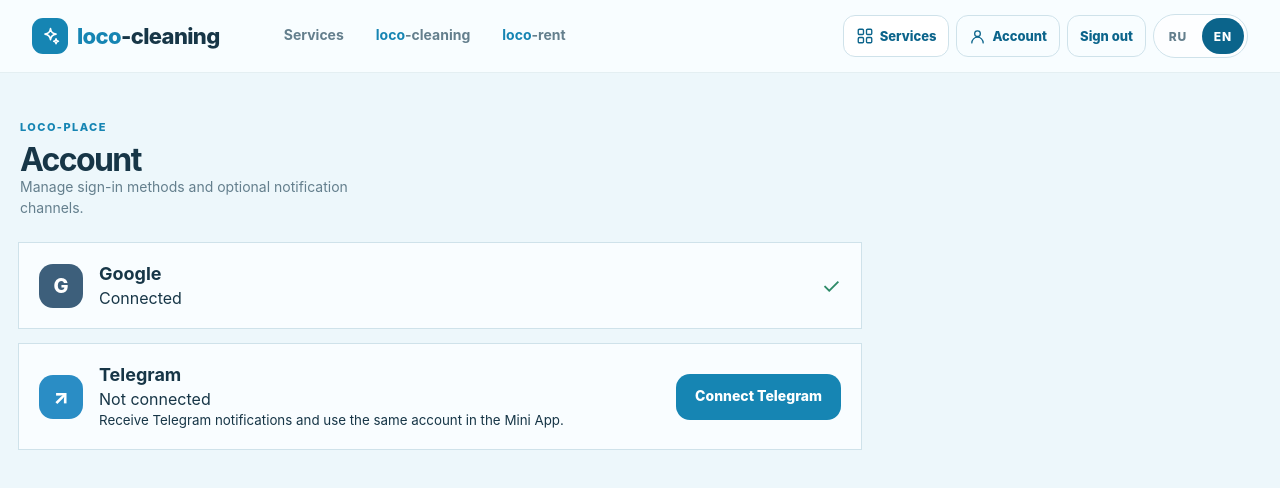
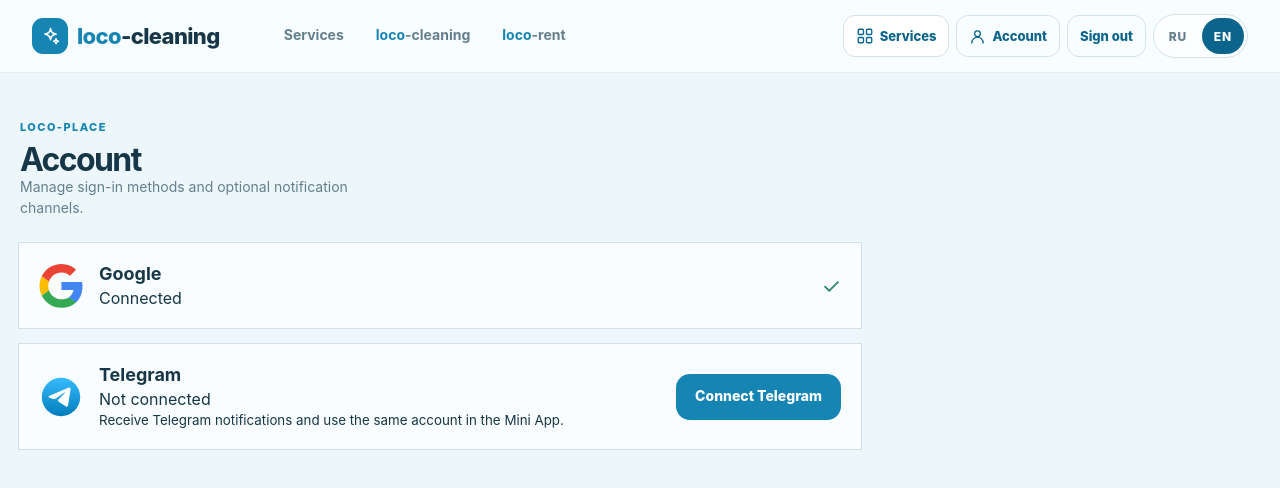
Before and after one commit to Elessarov1/go-cleany, a React (Vite) app in the folder frontend/: page /account in a window 1280 px wide. Shown: the top 488 px of the page. Built offline with nearby package versions, Linux system fonts and the light colour scheme; no server answers.

Commit message:
use provider logos in account linking

```diff
--- a/frontend/src/pages/AccountPage/AccountPage.tsx
+++ b/frontend/src/pages/AccountPage/AccountPage.tsx
@@ -5,6 +5,7 @@
 import { usePlatform } from "../../platform/PlatformProvider";
 import { ErrorState, LoadingState } from "../../components/PageState/PageState";
 import { BrandName } from "../../components/BrandName/BrandName";
+import "./AccountPage.css";
 
 const TELEGRAM_LINK_PENDING_UNTIL = "loco-place.telegram-link-pending-until";
 
@@ -102,7 +103,9 @@
 
       <div className="account-providers">
         <section className="account-provider-card">
-          <div className="account-provider-card__mark">G</div>
+          <div className="account-provider-card__mark account-provider-card__mark--provider-logo">
+            <img className="account-provider-card__logo" src="/assets/icons/google.svg" alt="" aria-hidden="true" />
+          </div>
           <div><h2>Google</h2><p>{google?.linked ? t("account.connected") : t("account.notConnected")}</p></div>
           <span className={`account-provider-card__status${google?.linked ? " is-connected" : ""}`}>
             {google?.linked ? "✓" : "—"}
@@ -110,7 +113,9 @@
         </section>
 
         <section className="account-provider-card account-provider-card--telegram">
-          <div className="account-provider-card__mark">↗</div>
+          <div className="account-provider-card__mark account-provider-card__mark--provider-logo">
+            <img className="account-provider-card__logo" src="/assets/icons/telegram.svg" alt="" aria-hidden="true" />
+          </div>
           <div className="account-provider-card__content">
             <h2>Telegram</h2>
             {telegram?.linked ? (
```
